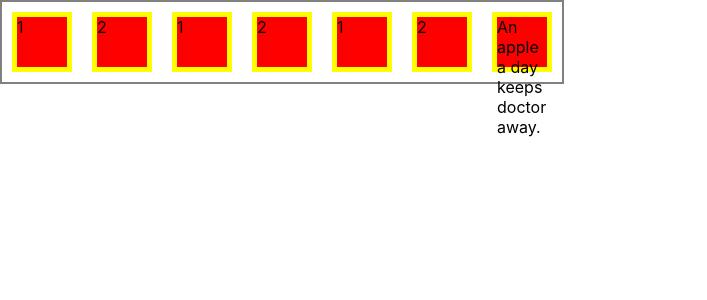
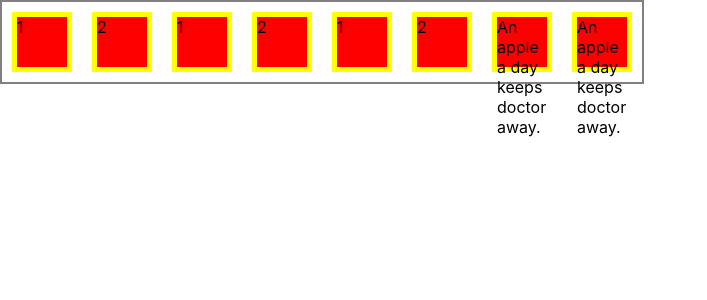
Before and after one commit to ajitadsul/firsthost, a React (Create React App) app: page / in a window 1280 px wide. Shown: the top 300 px of the page, without its empty margins (0-707 px from the left). Built offline with nearby package versions, Linux system fonts and the light colour scheme.

Commit message:
Update App.js

```diff
--- a/src/App.js
+++ b/src/App.js
@@ -18,6 +18,12 @@ function App(props) {
                                <br/>doctor
                                <br/>away.
       </div>
+    <div className='fcontainer'>An apple
+                               <br/>a day
+                               <br/>keeps
+                               <br/>doctor
+                               <br/>away.
+      </div>
      </div>
 
     </>
```
